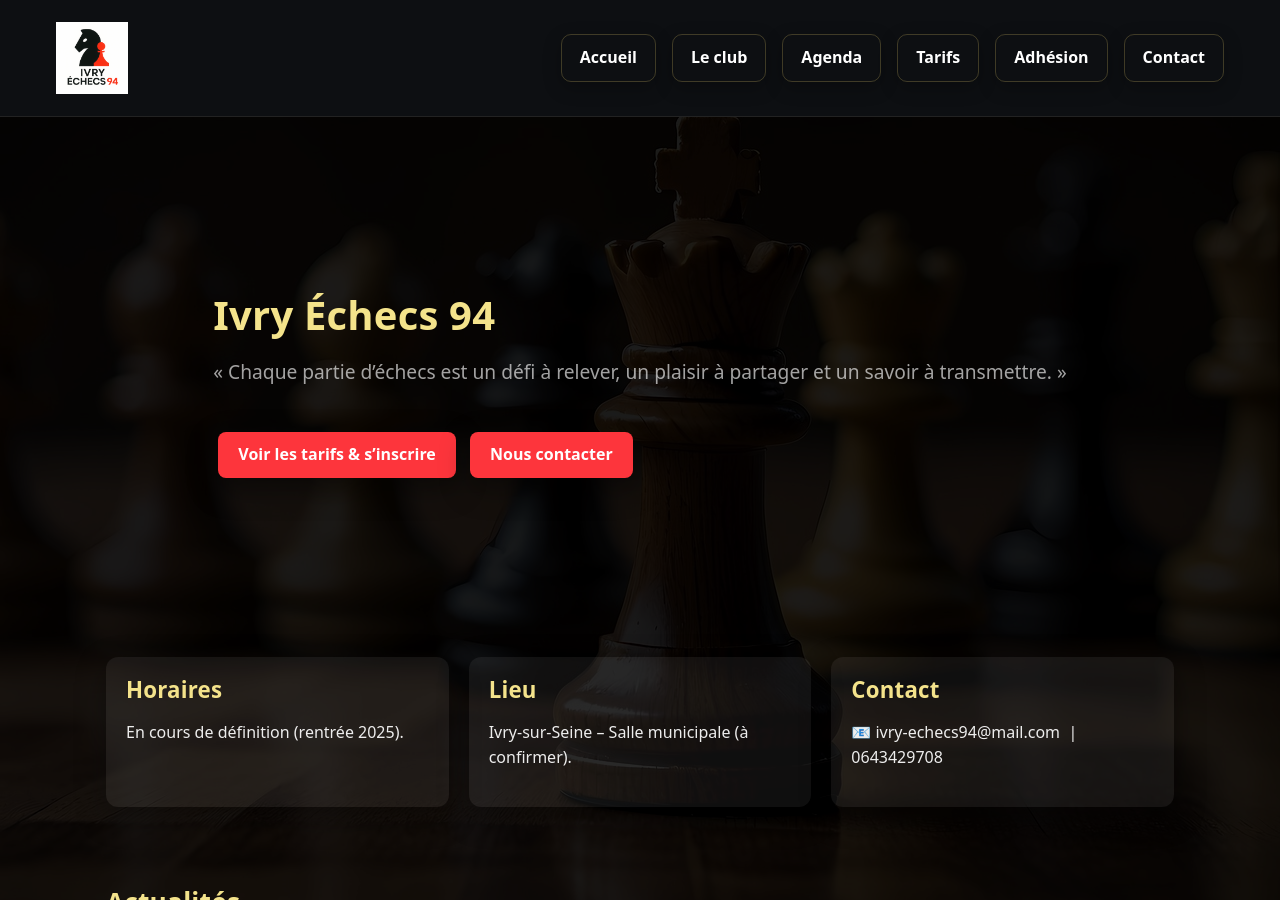
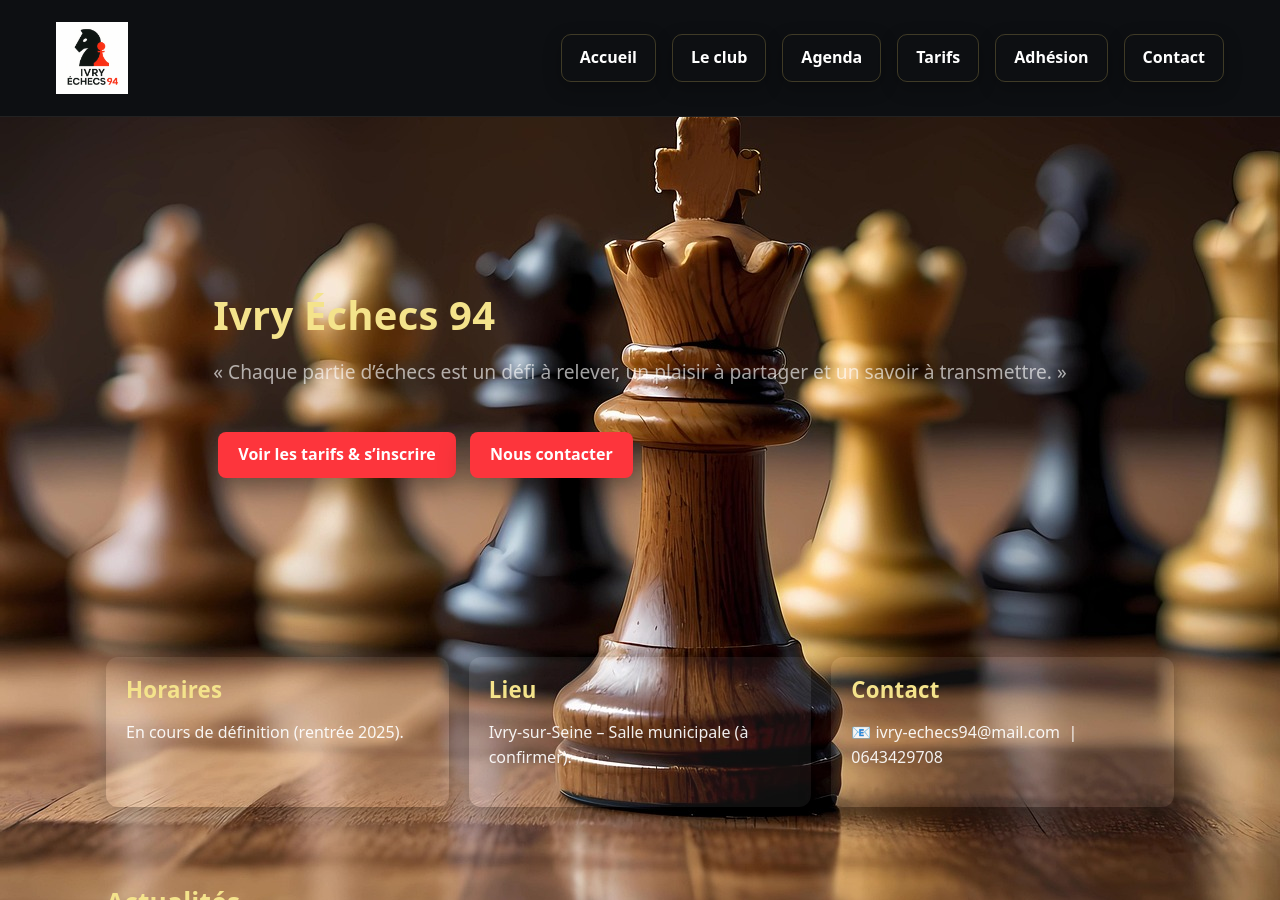
Before and after one commit to Nelwyn64/ivry-echecs-94, a Jekyll site: the page built from index.html, in a window 1280 px wide and 900 px high. Built offline with Jekyll 4.4.1, drawn with Linux system fonts in a browser that asks for light colours.

Commit message:
Uniformisation des fonds décran : overlay sombre commun + images spécifiques par page

```diff
--- a/css/styles.css
+++ b/css/styles.css
@@ -204,7 +204,8 @@
 /* =========================================================
    Fonds d’écran par page
    ========================================================= */
-/* --- Overlay sombre pour toutes les pages --- */
+
+/* Règle générale : overlay sombre + réglages communs */
 body[class^="page-"] {
   background:
     linear-gradient(rgba(0, 0, 0, 0.89), rgba(0, 0, 0, 0.89)),
@@ -212,34 +213,10 @@
   background-size: cover;
 }
 
-body.page-index {
-  background:
-    linear-gradient(rgba(0, 0, 0, 0.89), rgba(0, 0, 0, 0.89)),
-    url('/assets/bg-index.jpg') no-repeat center center fixed;
-  background-size: cover;
-}
-
-body.page-about {
-  background: url('/assets/bg-about.jpg') no-repeat center center fixed;
-  background-size: cover;
-}
-
-body.page-agenda {
-  background: url('/assets/bg-agenda.jpg') no-repeat center center fixed;
-  background-size: cover;
-}
-
-body.page-contact {
-  background: url('/assets/bg-contact.jpg') no-repeat center center fixed;
-  background-size: cover;
-}
-
-body.page-adhesion {
-  background: url('/assets/bg-adhesion.jpg') no-repeat center center fixed;
-  background-size: cover;
-}
-
-body.page-tarifs {
-  background: url('/assets/bg-tarifs.jpg') no-repeat center center fixed;
-  background-size: cover;
-}
+/* Images spécifiques selon la page */
+body.page-index    { background-image: url('/assets/bg-index.jpg'); }
+body.page-about    { background-image: url('/assets/bg-about.jpg'); }
+body.page-agenda   { background-image: url('/assets/bg-agenda.jpg'); }
+body.page-contact  { background-image: url('/assets/bg-contact.jpg'); }
+body.page-adhesion { background-image: url('/assets/bg-adhesion.jpg'); }
+body.page-tarifs   { background-image: url('/assets/bg-tarifs.jpg'); }
```
